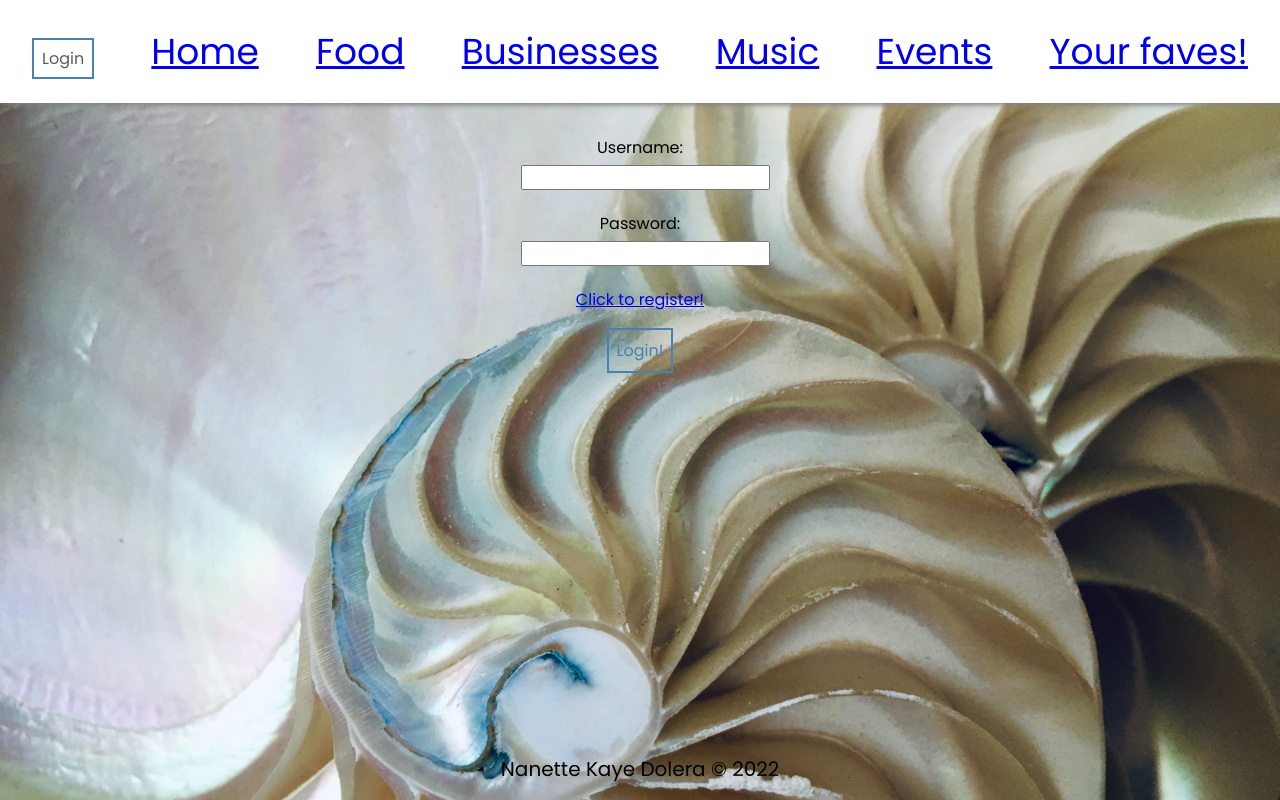
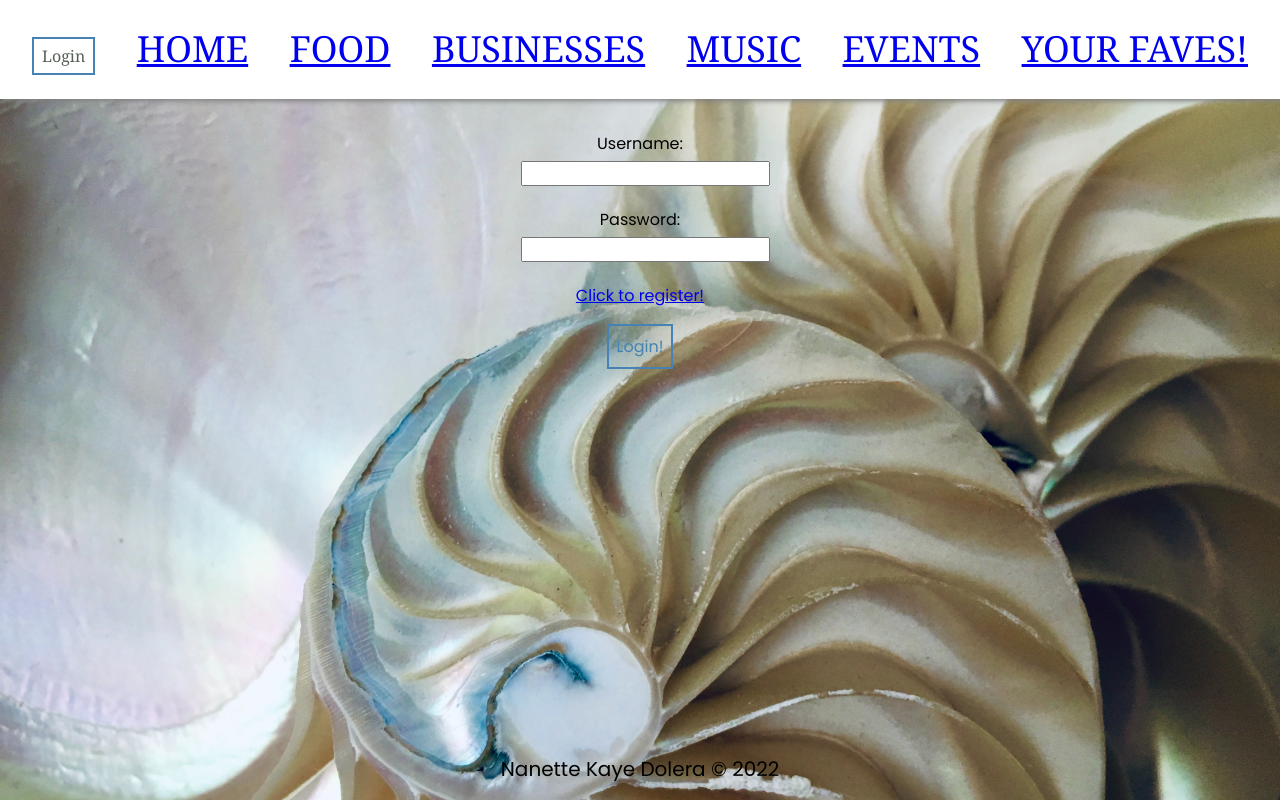
Before and after one commit to NotNanetteKaye/FullStack-capstone2022, a React (Create React App) app in the folder frontend/: page /login in a window 1280 px wide. Built offline with nearby package versions, Linux system fonts and the light colour scheme.

Commit message:
Change text in NavBar.jsx to all caps

```diff
--- a/frontend/src/components/NavBar/NavBar.css
+++ b/frontend/src/components/NavBar/NavBar.css
@@ -2,6 +2,7 @@ ul {
   display: flex;
   justify-content: space-between;
   list-style-type: none;
+  font-family: Georgia, 'Times New Roman', Times, serif;
 }
 
 li {
--- a/frontend/src/components/NavBar/NavBar.jsx
+++ b/frontend/src/components/NavBar/NavBar.jsx
@@ -18,22 +18,22 @@ const Navbar = () => {
           )}
         </li>
         <li>
-          <Link to="/darlingdreams">Home</Link>
+          <Link to="/darlingdreams">HOME</Link>
         </li>
         <li>
-          <Link to="/food">Food</Link>
+          <Link to="/food">FOOD</Link>
         </li>
         <li>
-          <Link to="/business">Businesses</Link>
+          <Link to="/business">BUSINESSES</Link>
         </li>
         <li>
-          <Link to="/music">Music</Link>
+          <Link to="/music">MUSIC</Link>
         </li>
         <li>
-          <Link to="/events">Events</Link>
+          <Link to="/events">EVENTS</Link>
         </li>
         <li>
-          <Link to="/favorites">Your faves!</Link>
+          <Link to="/favorites">YOUR FAVES!</Link>
         </li>
       </ul>
     </div>
```
